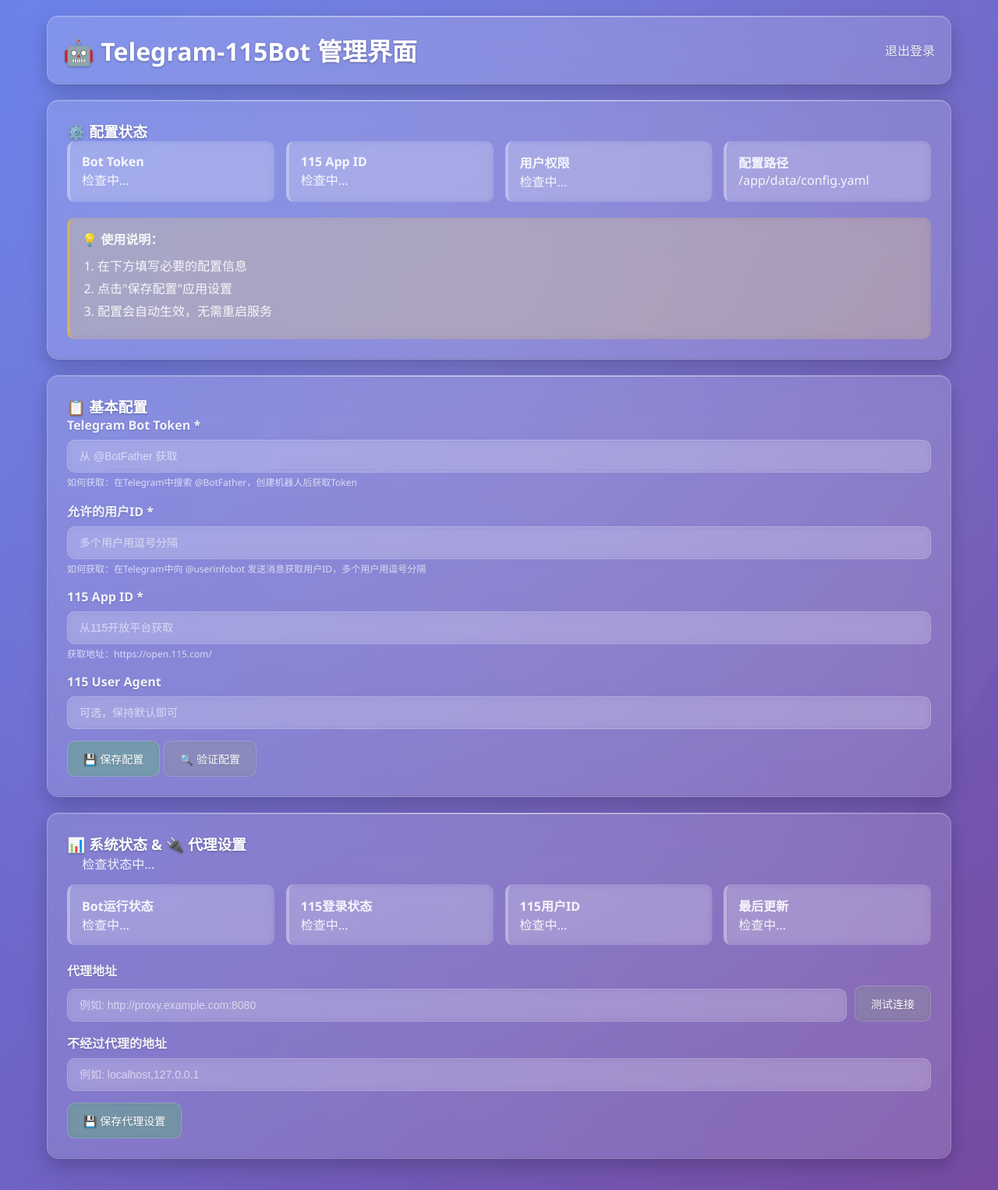
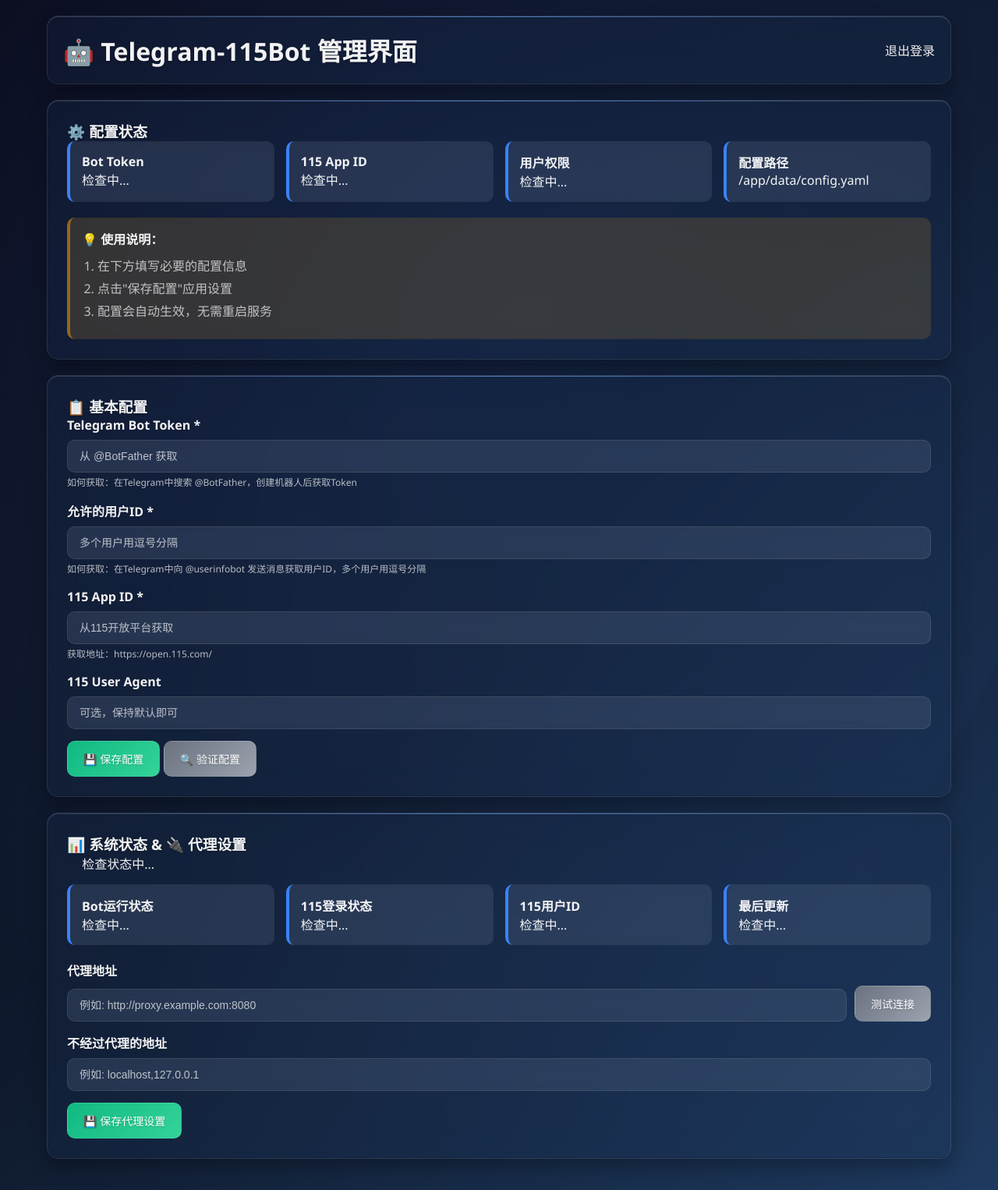
Before and after one commit to janeTingl/telegram-115bot, a Flask app: page / in a window 1280 px wide. Shown: the whole page at 78% size. Run offline with Flask 3, Linux system fonts and the light colour scheme; the visitor is signed in with stand-in values (Sample User, id 1); parts of the project's set-up code (start-up, migrations or seed data) failed here and were passed over.

Commit message:
更新 index.html

```diff
--- a/templates/index.html
+++ b/templates/index.html
@@ -11,10 +11,23 @@
             box-sizing: border-box;
         }
 
+        :root {
+            --primary-bg: linear-gradient(135deg, #0a0a1a 0%, #0f1a2e 50%, #1e3a5f 100%);
+            --glass-bg: rgba(30, 58, 95, 0.2);
+            --glass-border: rgba(255, 255, 255, 0.1);
+            --accent-primary: #3b82f6;
+            --accent-secondary: #60a5fa;
+            --text-primary: rgba(255, 255, 255, 0.95);
+            --text-secondary: rgba(255, 255, 255, 0.7);
+            --success: #10b981;
+            --error: #ef4444;
+            --warning: #f59e0b;
+        }
+
         body {
             font-family: 'Segoe UI', Tahoma, Geneva, Verdana, sans-serif;
-            background: linear-gradient(135deg, #667eea 0%, #764ba2 100%);
-            color: rgba(255, 255, 255, 0.9);
+            background: var(--primary-bg);
+            color: var(--text-primary);
             min-height: 100vh;
             position: relative;
             overflow-x: hidden;
@@ -28,7 +41,7 @@
             left: -50%;
             width: 200%;
             height: 200%;
-            background: radial-gradient(circle, rgba(255,255,255,0.1) 0%, rgba(255,255,255,0) 70%);
+            background: radial-gradient(circle, rgba(59, 130, 246, 0.1) 0%, rgba(59, 130, 246, 0) 70%);
             animation: float 20s infinite linear;
             z-index: -1;
         }
@@ -45,17 +58,17 @@
         }
 
         .header {
-            background: rgba(255, 255, 255, 0.15);
+            background: var(--glass-bg);
             backdrop-filter: blur(20px);
             -webkit-backdrop-filter: blur(20px);
-            border: 1px solid rgba(255, 255, 255, 0.2);
+            border: 1px solid var(--glass-border);
             padding: 20px;
             border-radius: 15px;
             margin-bottom: 20px;
             box-shadow:
-                0 10px 25px rgba(0,0,0,0.2),
-                inset 0 1px 0 rgba(255, 255, 255, 0.2),
-                inset 0 -1px 0 rgba(0, 0, 0, 0.1);
+                0 10px 25px rgba(0,0,0,0.3),
+                inset 0 1px 0 rgba(255, 255, 255, 0.15),
+                inset 0 -1px 0 rgba(0, 0, 0, 0.2);
             display: flex;
             justify-content: space-between;
             align-items: center;
@@ -73,23 +86,23 @@
             height: 1px;
             background: linear-gradient(90deg,
                 rgba(255,255,255,0) 0%,
-                rgba(255,255,255,0.6) 50%,
+                rgba(96, 165, 250, 0.6) 50%,
                 rgba(255,255,255,0) 100%);
             z-index: 1;
         }
 
         .card {
-            background: rgba(255, 255, 255, 0.15);
+            background: var(--glass-bg);
             backdrop-filter: blur(20px);
             -webkit-backdrop-filter: blur(20px);
-            border: 1px solid rgba(255, 255, 255, 0.2);
+            border: 1px solid var(--glass-border);
             padding: 25px;
             border-radius: 15px;
             margin-bottom: 20px;
             box-shadow:
-                0 10px 25px rgba(0,0,0,0.2),
-                inset 0 1px 0 rgba(255, 255, 255, 0.2),
-                inset 0 -1px 0 rgba(0, 0, 0, 0.1);
+                0 10px 25px rgba(0,0,0,0.3),
+                inset 0 1px 0 rgba(255, 255, 255, 0.15),
+                inset 0 -1px 0 rgba(0, 0, 0, 0.2);
             position: relative;
             overflow: hidden;
         }
@@ -104,7 +117,7 @@
             height: 1px;
             background: linear-gradient(90deg,
                 rgba(255,255,255,0) 0%,
-                rgba(255,255,255,0.6) 50%,
+                rgba(96, 165, 250, 0.6) 50%,
                 rgba(255,255,255,0) 100%);
             z-index: 1;
         }
@@ -117,36 +130,36 @@
             display: block;
             margin-bottom: 8px;
             font-weight: 600;
-            color: rgba(255, 255, 255, 0.9);
+            color: var(--text-primary);
             text-shadow: 0 1px 2px rgba(0, 0, 0, 0.2);
         }
 
         input, textarea, select {
             width: 100%;
             padding: 12px 15px;
-            background: rgba(255, 255, 255, 0.1);
-            border: 1px solid rgba(255, 255, 255, 0.2);
+            background: rgba(255, 255, 255, 0.08);
+            border: 1px solid var(--glass-border);
             border-radius: 10px;
             font-size: 14px;
-            color: white;
+            color: var(--text-primary);
             transition: all 0.3s ease;
             backdrop-filter: blur(5px);
             -webkit-backdrop-filter: blur(5px);
         }
 
         input::placeholder, textarea::placeholder {
-            color: rgba(255, 255, 255, 0.6);
+            color: var(--text-secondary);
         }
 
         input:focus, textarea:focus, select:focus {
             outline: none;
-            background: rgba(255, 255, 255, 0.15);
-            border-color: rgba(255, 255, 255, 0.4);
-            box-shadow: 0 0 0 3px rgba(255, 255, 255, 0.1);
+            background: rgba(255, 255, 255, 0.12);
+            border-color: var(--accent-secondary);
+            box-shadow: 0 0 0 3px rgba(59, 130, 246, 0.1);
         }
 
         button {
-            background: rgba(255, 255, 255, 0.2);
+            background: linear-gradient(135deg, var(--accent-primary), var(--accent-secondary));
             color: white;
             border: none;
             padding: 12px 20px;
@@ -156,7 +169,7 @@
             transition: all 0.3s ease;
             backdrop-filter: blur(5px);
             -webkit-backdrop-filter: blur(5px);
-            border: 1px solid rgba(255, 255, 255, 0.2);
+            border: 1px solid rgba(255, 255, 255, 0.1);
             text-shadow: 0 1px 2px rgba(0, 0, 0, 0.2);
             position: relative;
             overflow: hidden;
@@ -187,15 +199,15 @@
         }
 
         button.secondary {
-            background: rgba(108, 117, 125, 0.3);
+            background: linear-gradient(135deg, #6b7280, #9ca3af);
         }
 
         button.success {
-            background: rgba(40, 167, 69, 0.3);
+            background: linear-gradient(135deg, #10b981, #34d399);
         }
 
         button.danger {
-            background: rgba(220, 53, 69, 0.3);
+            background: linear-gradient(135deg, #ef4444, #f87171);
         }
 
         .status-indicator {
@@ -254,44 +266,44 @@
         }
 
         .status-item {
-            background: rgba(255, 255, 255, 0.1);
+            background: rgba(255, 255, 255, 0.08);
             padding: 15px;
             border-radius: 10px;
-            border-left: 4px solid rgba(255, 255, 255, 0.3);
+            border-left: 4px solid var(--accent-primary);
             backdrop-filter: blur(5px);
             -webkit-backdrop-filter: blur(5px);
         }
 
         small {
-            color: rgba(255, 255, 255, 0.7);
+            color: var(--text-secondary);
             font-size: 12px;
         }
 
         .config-guide {
             margin-top: 15px;
             padding: 15px;
-            background: rgba(255, 193, 7, 0.15);
+            background: rgba(245, 158, 11, 0.15);
             border-radius: 10px;
-            border-left: 4px solid rgba(255, 193, 7, 0.5);
+            border-left: 4px solid rgba(245, 158, 11, 0.5);
             backdrop-filter: blur(5px);
             -webkit-backdrop-filter: blur(5px);
         }
 
         h1, h3 {
-            color: white;
+            color: var(--text-primary);
             text-shadow: 0 1px 3px rgba(0, 0, 0, 0.3);
         }
 
         a {
-            color: rgba(255, 255, 255, 0.9);
+            color: var(--text-primary);
             text-decoration: none;
             transition: all 0.3s ease;
             text-shadow: 0 1px 2px rgba(0, 0, 0, 0.2);
         }
 
         a:hover {
-            color: white;
-            text-shadow: 0 0 10px rgba(255, 255, 255, 0.5);
+            color: var(--accent-secondary);
+            text-shadow: 0 0 10px rgba(96, 165, 250, 0.5);
         }
 
         ol {
@@ -301,6 +313,7 @@
 
         li {
             margin-bottom: 5px;
+            color: var(--text-secondary);
         }
     </style>
 </head>
```
Also changed, not shown: other parts of templates/index.html (+11 -12 lines).
